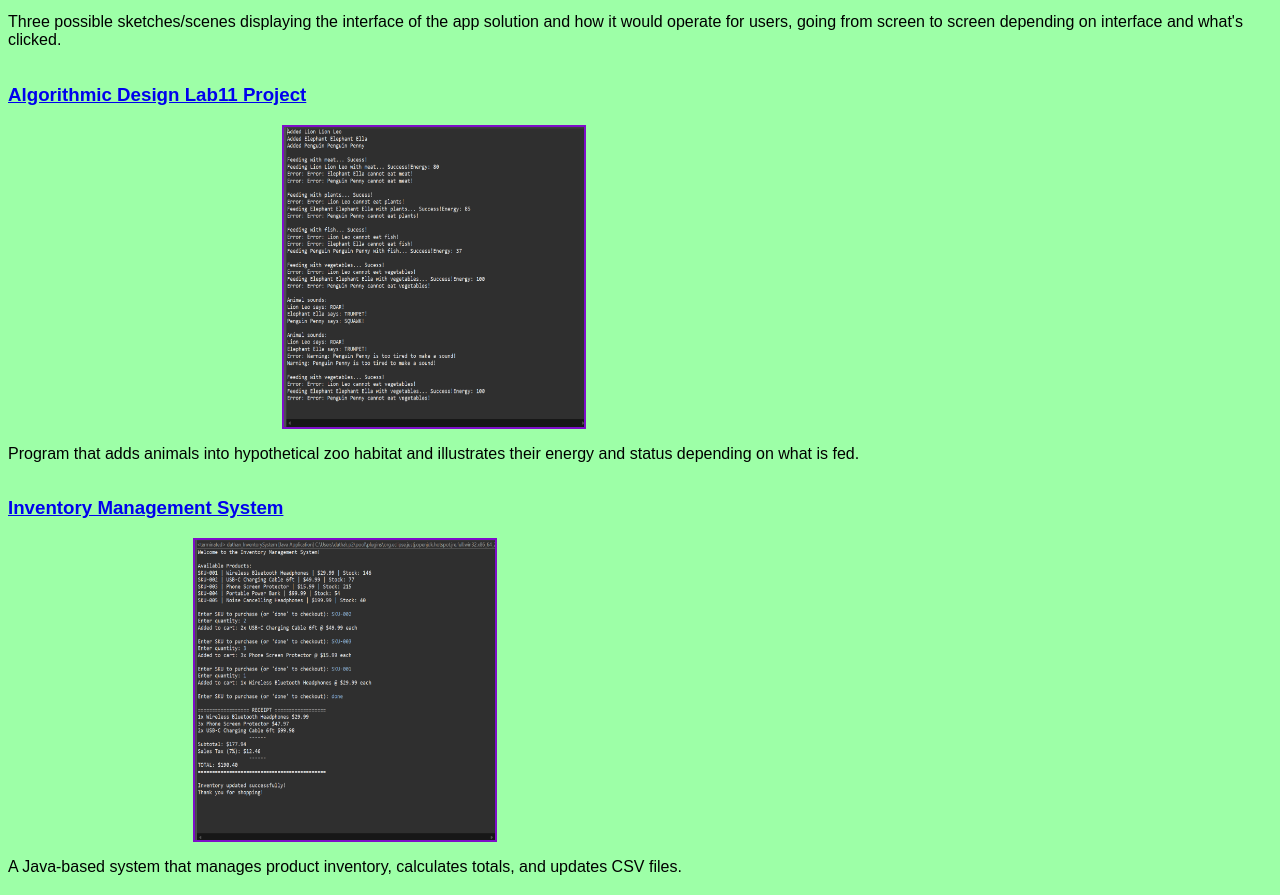
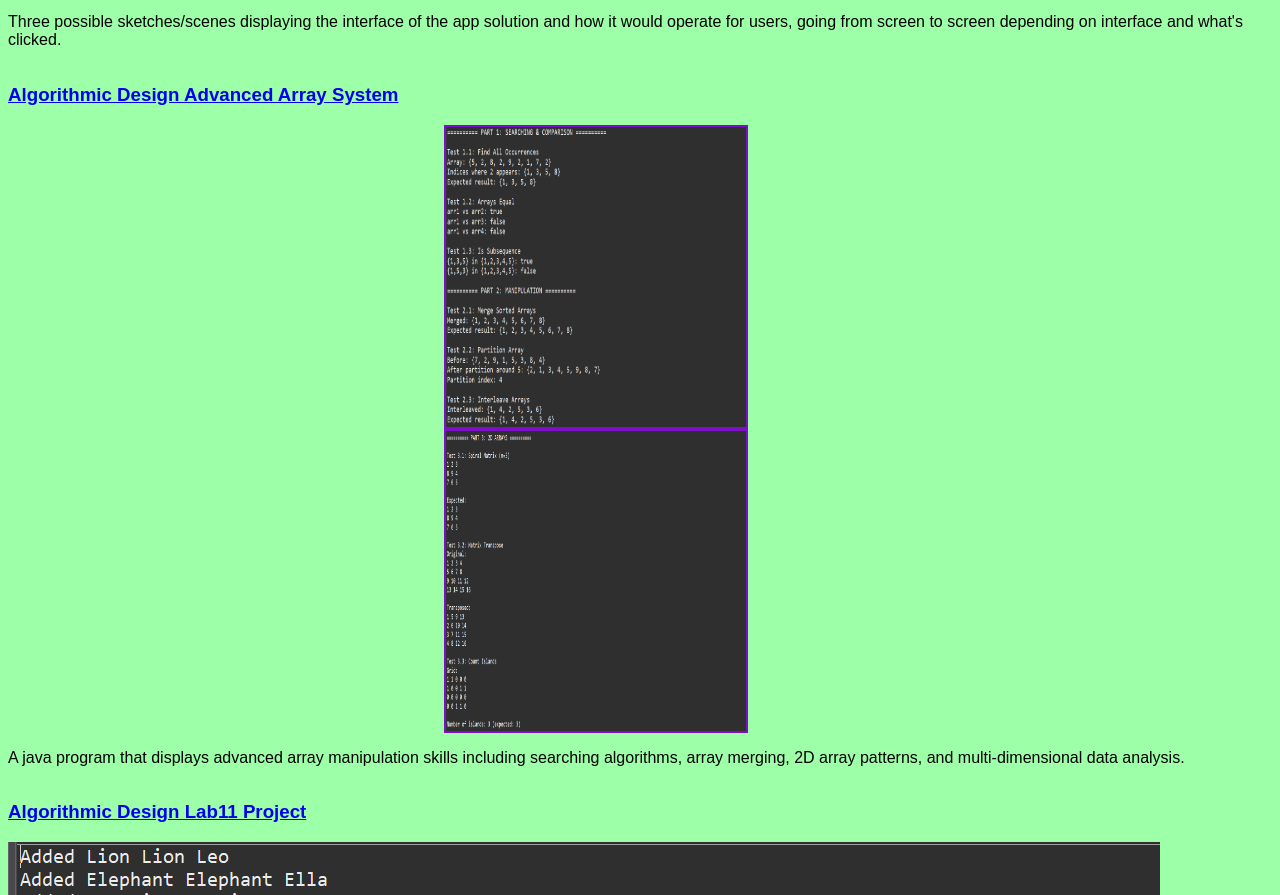
Before and after one commit to ddaileyc7/ddaileyc7.github.io, a plain HTML site: page index.html in a window 1280 px wide. Shown: the part 1569-2464 px from the top of the page. Drawn offline with Linux system fonts and the light colour scheme.

Commit message:
HW1 (Array System) addition

```diff
--- a/index.html
+++ b/index.html
@@ -50,10 +50,21 @@ in working hard, learning from others, and keeping service at the center of what
                 </section>
                 <!--Extra Projects-->
                 <section class="project">
-                <a href="https://github.com/ddaileyc7/Algorithmic-Design-Lab11.git">
+                <a href="https://github.com/ddaileyc7/CSCE_JavaArrays">
+                    <h3>Algorithmic Design Advanced Array System</h3>
+                </a>
+                <a href="https://github.com/ddaileyc7/CSCE_JavaArrays">
+                    <img src="images/HW1(1).png">
+                    <img src="images/HW1(2).png">
+                </a>
+                <p>A java program that displays advanced array manipulation skills including searching algorithms,
+                     array merging, 2D array patterns, and multi-dimensional data analysis.
+                    </p>
+                </section>
+                <a href="https://github.com/ddaileyc7/Algorithmic-Design-Lab11">
                 <h3>Algorithmic Design Lab11 Project</h3>
                 </a>
-                <a href="https://github.com/ddaileyc7/Algorithmic-Design-Lab11.git">
+                <a href="https://github.com/ddaileyc7/Algorithmic-Design-Lab11">
                 <img src="images/Lab11.png">
                 </a>
                 <p>Program that adds animals into hypothetical zoo habitat and illustrates their
```
